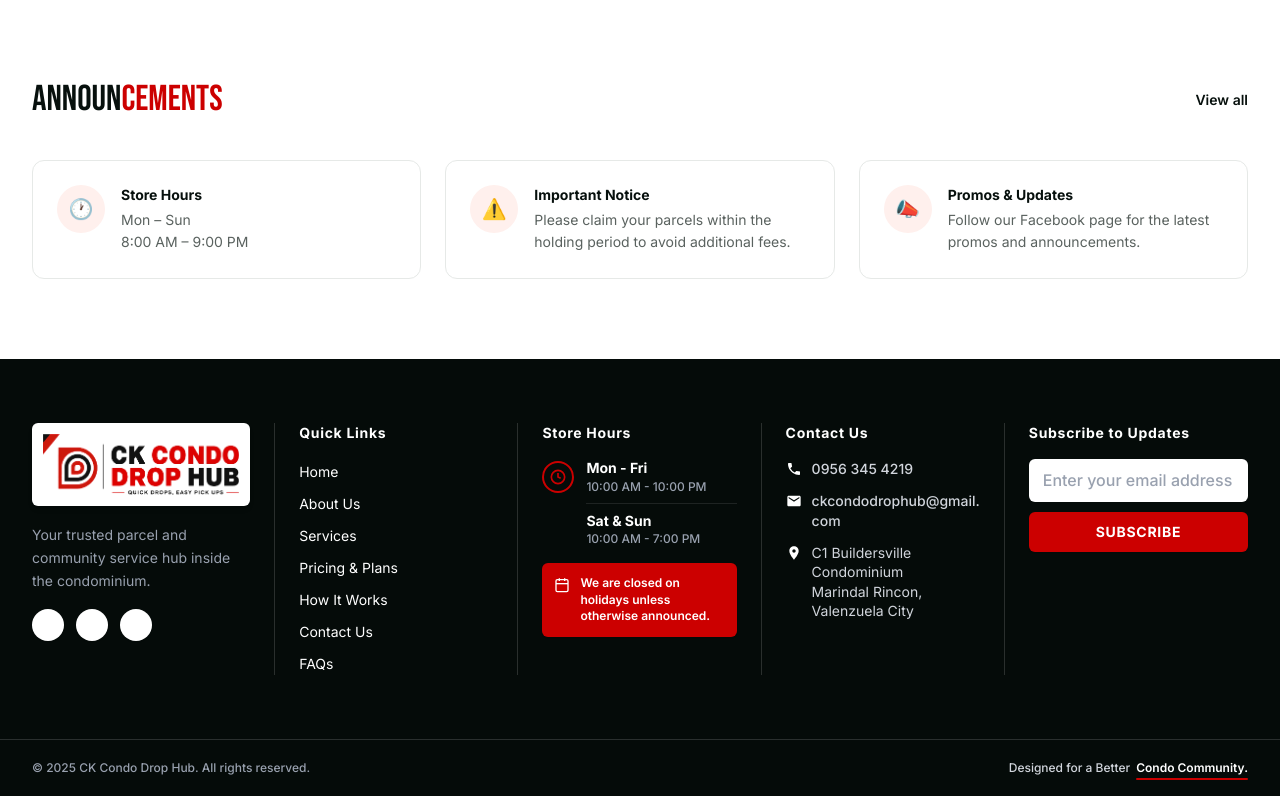
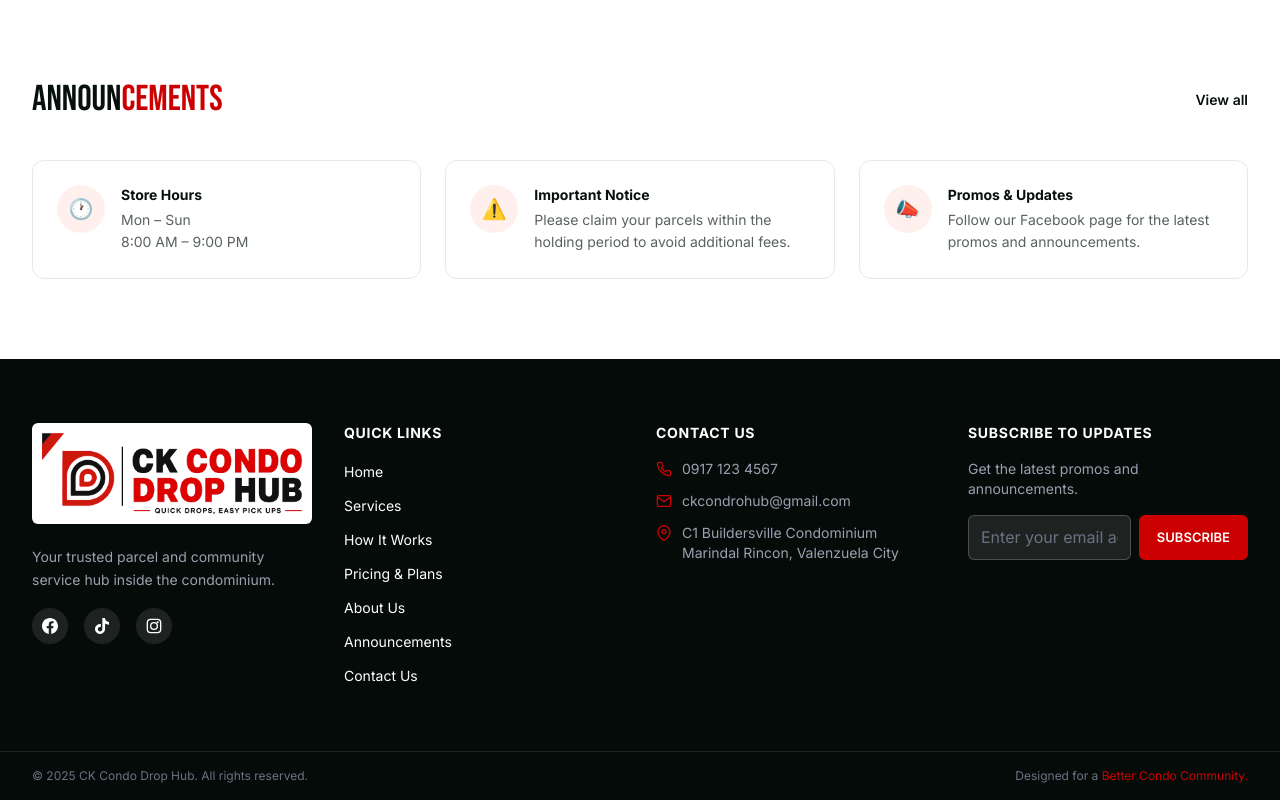
Before and after one commit to FredricksonAcorda/ck-condo-drop-hub, a Next.js app: page / in a window 1280 px wide. Shown: the part 3342-4142 px from the top of the page. Built offline with nearby package versions, Linux system fonts and the light colour scheme.

Commit message:
fix(footer): revert footer layout to 4 columns while preserving authentic white-card logo badge

```diff
--- a/src/components/layout/PublicFooter.tsx
+++ b/src/components/layout/PublicFooter.tsx
@@ -5,23 +5,23 @@ import Image from "next/image";
 
 const quickLinks = [
   { label: "Home", href: "/#home" },
+  { label: "Services", href: "/#services" },
+  { label: "How It Works", href: "/#how-it-works" },
+  { label: "Pricing & Plans", href: "/#pricing" },
   { label: "About Us", href: "/#about" },
-  { label: "Services", href: "/#services" },
-  { label: "Pricing & Plans", href: "/#pricing" },
-  { label: "How It Works", href: "/#how-it-works" },
+  { label: "Announcements", href: "/#announcements" },
   { label: "Contact Us", href: "/#contact" },
-  { label: "FAQs", href: "/#pricing" },
 ];
 
 export default function PublicFooter() {
   return (
     <footer id="contact" className="bg-brand-dark text-white scroll-mt-28">
       <div className="max-w-[1440px] mx-auto px-4 md:px-6 lg:px-8 py-12 lg:py-16">
-        <div className="grid grid-cols-1 md:grid-cols-2 lg:grid-cols-5 gap-8 lg:gap-0 lg:divide-x divide-white/15">
-          {/* Column 1: Brand with authentic white card logo */}
-          <div className="lg:pr-6">
-            <Link href="/" className="inline-block mb-3 group select-none" aria-label="CK Condo Drop Hub Home">
-              <div className="bg-white rounded-md p-2 sm:p-2.5 inline-block shadow-md border border-white/20">
+        <div className="grid grid-cols-1 sm:grid-cols-2 lg:grid-cols-4 gap-10 lg:gap-8">
+          {/* Brand */}
+          <div>
+            <Link href="/" className="inline-block mb-4 group select-none" aria-label="CK Condo Drop Hub Home">
+              <div className="bg-white rounded-md p-2 sm:p-2.5 inline-block shadow-sm">
                 <Image
                   src="/brand/logo.webp"
                   alt="CK Condo Drop Hub — Quick Drops, Easy Pick Ups"
@@ -31,54 +31,30 @@ export default function PublicFooter() {
                 />
               </div>
             </Link>
-            <p className="text-xs sm:text-sm text-gray-400 leading-relaxed max-w-xs mb-4">
+            <p className="text-sm text-gray-400 leading-relaxed max-w-sm">
               Your trusted parcel and community service hub inside the condominium.
             </p>
-            {/* Social Icons matching client screenshot: 3 white circular buttons */}
-            <div className="flex items-center gap-3">
-              <a
-                href="https://facebook.com/ckcondodrophub"
-                target="_blank"
-                rel="noopener noreferrer"
-                aria-label="Facebook"
-                className="w-8 h-8 rounded-full bg-white flex items-center justify-center text-brand-black hover:opacity-90 transition-opacity shadow-sm"
-              >
-                <svg xmlns="http://www.w3.org/2000/svg" className="w-4 h-4 fill-current" viewBox="0 0 24 24">
-                  <path d="M24 12.073c0-6.627-5.373-12-12-12s-12 5.373-12 12c0 5.99 4.388 10.954 10.125 11.854v-8.385H7.078v-3.47h3.047V9.43c0-3.007 1.792-4.669 4.533-4.669 1.312 0 2.686.235 2.686.235v2.953H15.83c-1.491 0-1.956.925-1.956 1.874v2.25h3.328l-.532 3.47h-2.796v8.385C19.612 23.027 24 18.062 24 12.073z"/>
-                </svg>
+            {/* Social Icons */}
+            <div className="flex items-center gap-4 mt-4">
+              <a href="https://facebook.com/ckcondrohub" target="_blank" rel="noopener noreferrer" aria-label="Facebook" className="w-9 h-9 bg-white/10 rounded-full flex items-center justify-center hover:bg-white/20 transition-colors">
+                <svg xmlns="http://www.w3.org/2000/svg" className="w-4 h-4" fill="currentColor" viewBox="0 0 24 24"><path d="M24 12.073c0-6.627-5.373-12-12-12s-12 5.373-12 12c0 5.99 4.388 10.954 10.125 11.854v-8.385H7.078v-3.47h3.047V9.43c0-3.007 1.792-4.669 4.533-4.669 1.312 0 2.686.235 2.686.235v2.953H15.83c-1.491 0-1.956.925-1.956 1.874v2.25h3.328l-.532 3.47h-2.796v8.385C19.612 23.027 24 18.062 24 12.073z"/></svg>
               </a>
-              <a
-                href="https://m.me/ckcondodrophub"
-                target="_blank"
-                rel="noopener noreferrer"
-                aria-label="Messenger"
-                className="w-8 h-8 rounded-full bg-white flex items-center justify-center text-brand-black hover:opacity-90 transition-opacity shadow-sm"
-              >
-                <svg xmlns="http://www.w3.org/2000/svg" className="w-4 h-4 fill-current" viewBox="0 0 24 24">
-                  <path d="M12 0C5.373 0 0 4.974 0 11.111c0 3.498 1.744 6.614 4.469 8.654V24l4.088-2.242c1.082.3 2.23.464 3.443.464 6.627 0 12-4.975 12-11.111C24 4.974 18.627 0 12 0zm1.193 14.963l-3.056-3.259-5.963 3.259 6.556-6.963 3.13 3.259 5.889-3.259-6.556 6.963z"/>
-                </svg>
+              <a href="#" aria-label="TikTok" className="w-9 h-9 bg-white/10 rounded-full flex items-center justify-center hover:bg-white/20 transition-colors">
+                <svg xmlns="http://www.w3.org/2000/svg" className="w-4 h-4" fill="currentColor" viewBox="0 0 24 24"><path d="M12.525.02c1.31-.02 2.61-.01 3.91-.02.08 1.53.63 3.09 1.75 4.17 1.12 1.11 2.7 1.62 4.24 1.79v4.03c-1.44-.05-2.89-.35-4.2-.97-.57-.26-1.1-.59-1.62-.93-.01 2.92.01 5.84-.02 8.75-.08 1.4-.54 2.79-1.35 3.94-1.31 1.92-3.58 3.17-5.91 3.21-1.43.08-2.86-.31-4.08-1.03-2.02-1.19-3.44-3.37-3.65-5.71-.02-.5-.03-1-.01-1.49.18-1.9 1.12-3.72 2.58-4.96 1.66-1.44 3.98-2.13 6.15-1.72.02 1.48-.04 2.96-.04 4.44-.99-.32-2.15-.23-3.02.37-.63.41-1.11 1.04-1.36 1.75-.21.51-.15 1.07-.14 1.61.24 1.64 1.82 3.02 3.5 2.87 1.12-.01 2.19-.66 2.77-1.61.19-.33.4-.67.41-1.06.1-1.79.06-3.57.07-5.36.01-4.03-.01-8.05.02-12.07z"/></svg>
               </a>
-              <a
-                href="https://tiktok.com/@ckcondodrophub"
-                target="_blank"
-                rel="noopener noreferrer"
-                aria-label="TikTok"
-                className="w-8 h-8 rounded-full bg-white flex items-center justify-center text-brand-black hover:opacity-90 transition-opacity shadow-sm"
-              >
-                <svg xmlns="http://www.w3.org/2000/svg" className="w-4 h-4 fill-current" viewBox="0 0 24 24">
-                  <path d="M12.525.02c1.31-.02 2.61-.01 3.91-.02.08 1.53.63 3.09 1.75 4.17 1.12 1.11 2.7 1.62 4.24 1.79v4.03c-1.44-.05-2.89-.35-4.2-.97-.57-.26-1.1-.59-1.62-.93-.01 2.92.01 5.84-.02 8.75-.08 1.4-.54 2.79-1.35 3.94-1.31 1.92-3.58 3.17-5.91 3.21-1.43.08-2.86-.31-4.08-1.03-2.02-1.19-3.44-3.37-3.65-5.71-.02-.5-.03-1-.01-1.49.18-1.9 1.12-3.72 2.58-4.96 1.66-1.44 3.98-2.13 6.15-1.72.02 1.48-.04 2.96-.04 4.44-.99-.32-2.15-.23-3.02.37-.63.41-1.11 1.04-1.36 1.75-.21.51-.15 1.07-.14 1.61.24 1.64 1.82 3.02 3.5 2.87 1.12-.01 2.19-.66 2.77-1.61.19-.33.4-.67.41-1.06.1-1.79.06-3.57.07-5.36.01-4.03-.01-8.05.02-12.07z"/>
-                </svg>
+              <a href="#" aria-label="Instagram" className="w-9 h-9 bg-white/10 rounded-full flex items-center justify-center hover:bg-white/20 transition-colors">
+                <svg xmlns="http://www.w3.org/2000/svg" className="w-4 h-4" fill="none" stroke="currentColor" strokeWidth="2" viewBox="0 0 24 24"><rect x="2" y="2" width="20" height="20" rx="5"/><circle cx="12" cy="12" r="5"/><circle cx="17.5" cy="6.5" r="1.5" fill="currentColor" stroke="none"/></svg>
               </a>
             </div>
           </div>
 
-          {/* Column 2: Quick Links */}
-          <div className="lg:px-6">
-            <h3 className="text-sm font-bold tracking-wider mb-4 text-white">Quick Links</h3>
-            <ul className="space-y-2">
+          {/* Quick Links */}
+          <div>
+            <h3 className="text-sm font-bold uppercase tracking-wider mb-4">Quick Links</h3>
+            <ul className="space-y-2.5">
               {quickLinks.map((link) => (
-                <li key={link.label}>
-                  <Link href={link.href} className="text-xs sm:text-sm text-gray-400 hover:text-white transition-colors">
+                <li key={link.href}>
+                  <Link href={link.href} className="text-sm text-gray-400 hover:text-white transition-colors">
                     {link.label}
                   </Link>
                 </li>
@@ -86,63 +62,21 @@ export default function PublicFooter() {
             </ul>
           </div>
 
-          {/* Column 3: Store Hours (Beside Quick Links) */}
-          <div className="lg:px-6">
-            <h3 className="text-sm font-bold tracking-wider mb-4 text-white">Store Hours</h3>
-            <div className="space-y-4">
-              <div className="flex items-start gap-3">
-                <div className="w-8 h-8 rounded-full border-2 border-brand-red flex items-center justify-center shrink-0 mt-0.5 text-brand-red">
-                  <svg xmlns="http://www.w3.org/2000/svg" className="w-4 h-4 stroke-current" fill="none" strokeWidth="2.5" viewBox="0 0 24 24">
-                    <circle cx="12" cy="12" r="10"/>
-                    <polyline points="12 6 12 12 16 14"/>
-                  </svg>
-                </div>
-                <div className="space-y-2 flex-1">
-                  <div>
-                    <p className="text-sm font-bold text-white leading-tight">Mon - Fri</p>
-                    <p className="text-xs text-gray-400 font-medium mt-0.5">10:00 AM - 10:00 PM</p>
-                  </div>
-                  <div className="border-t border-white/10 pt-2">
-                    <p className="text-sm font-bold text-white leading-tight">Sat & Sun</p>
-                    <p className="text-xs text-gray-400 font-medium mt-0.5">10:00 AM - 7:00 PM</p>
-                  </div>
-                </div>
-              </div>
-
-              {/* Red holiday notice banner */}
-              <div className="bg-brand-red text-white rounded-md p-2.5 sm:p-3 flex items-start gap-2.5 text-xs font-semibold shadow-sm">
-                <svg xmlns="http://www.w3.org/2000/svg" className="w-4 h-4 shrink-0 mt-0.5 stroke-current" fill="none" strokeWidth="2" viewBox="0 0 24 24">
-                  <rect x="3" y="4" width="18" height="18" rx="2" ry="2"/>
-                  <line x1="16" y1="2" x2="16" y2="6"/>
-                  <line x1="8" y1="2" x2="8" y2="6"/>
-                  <line x1="3" y1="10" x2="21" y2="10"/>
-                </svg>
-                <span className="leading-snug">We are closed on holidays unless otherwise announced.</span>
-              </div>
-            </div>
-          </div>
-
-          {/* Column 4: Contact Us */}
-          <div className="lg:px-6">
-            <h3 className="text-sm font-bold tracking-wider mb-4 text-white">Contact Us</h3>
+          {/* Contact Us */}
+          <div>
+            <h3 className="text-sm font-bold uppercase tracking-wider mb-4">Contact Us</h3>
             <ul className="space-y-3">
               <li className="flex items-start gap-2.5">
-                <svg xmlns="http://www.w3.org/2000/svg" className="w-4 h-4 mt-0.5 text-white shrink-0" fill="currentColor" viewBox="0 0 24 24">
-                  <path d="M20 15.5c-1.25 0-2.45-.2-3.57-.57a1.02 1.02 0 0 0-1.02.24l-2.2 2.2a15.045 15.045 0 0 1-6.59-6.59l2.2-2.21a.96.96 0 0 0 .25-1A11.36 11.36 0 0 1 8.5 4c0-.55-.45-1-1-1H4c-.55 0-1 .45-1 1 0 9.39 7.61 17 17 17 .55 0 1-.45 1-1v-3.5c0-.55-.45-1-1-1z"/>
-                </svg>
-                <span className="text-xs sm:text-sm text-gray-300 font-medium">0956 345 4219</span>
+                <svg xmlns="http://www.w3.org/2000/svg" className="w-4 h-4 mt-0.5 text-brand-red shrink-0" fill="none" stroke="currentColor" strokeWidth="2" viewBox="0 0 24 24"><path d="M22 16.92v3a2 2 0 0 1-2.18 2 19.79 19.79 0 0 1-8.63-3.07 19.5 19.5 0 0 1-6-6 19.79 19.79 0 0 1-3.07-8.67A2 2 0 0 1 4.11 2h3a2 2 0 0 1 2 1.72c.127.96.361 1.903.7 2.81a2 2 0 0 1-.45 2.11L8.09 9.91a16 16 0 0 0 6 6l1.27-1.27a2 2 0 0 1 2.11-.45c.907.339 1.85.573 2.81.7A2 2 0 0 1 22 16.92z"/></svg>
+                <span className="text-sm text-gray-400">0917 123 4567</span>
               </li>
               <li className="flex items-start gap-2.5">
-                <svg xmlns="http://www.w3.org/2000/svg" className="w-4 h-4 mt-0.5 text-white shrink-0" fill="currentColor" viewBox="0 0 24 24">
-                  <path d="M20 4H4c-1.1 0-1.99.9-1.99 2L2 18c0 1.1.9 2 2 2h16c1.1 0 2-.9 2-2V6c0-1.1-.9-2-2-2zm0 4l-8 5-8-5V6l8 5 8-5v2z"/>
-                </svg>
-                <span className="text-xs sm:text-sm text-gray-300 font-medium break-all">ckcondodrophub@gmail.com</span>
+                <svg xmlns="http://www.w3.org/2000/svg" className="w-4 h-4 mt-0.5 text-brand-red shrink-0" fill="none" stroke="currentColor" strokeWidth="2" viewBox="0 0 24 24"><path d="M4 4h16c1.1 0 2 .9 2 2v12c0 1.1-.9 2-2 2H4c-1.1 0-2-.9-2-2V6c0-1.1.9-2 2-2z"/><polyline points="22,6 12,13 2,6"/></svg>
+                <span className="text-sm text-gray-400">ckcondrohub@gmail.com</span>
               </li>
               <li className="flex items-start gap-2.5">
-                <svg xmlns="http://www.w3.org/2000/svg" className="w-4 h-4 mt-0.5 text-white shrink-0" fill="currentColor" viewBox="0 0 24 24">
-                  <path d="M12 2C8.13 2 5 5.13 5 9c0 5.25 7 13 7 13s7-7.75 7-13c0-3.87-3.13-7-7-7zm0 9.5c-1.38 0-2.5-1.12-2.5-2.5s1.12-2.5 2.5-2.5 2.5 1.12 2.5 2.5-1.12 2.5-2.5 2.5z"/>
-                </svg>
-                <span className="text-xs sm:text-sm text-gray-300 leading-snug">
+                <svg xmlns="http://www.w3.org/2000/svg" className="w-4 h-4 mt-0.5 text-brand-red shrink-0" fill="none" stroke="currentColor" strokeWidth="2" viewBox="0 0 24 24"><path d="M21 10c0 7-9 13-9 13s-9-6-9-13a9 9 0 0 1 18 0z"/><circle cx="12" cy="10" r="3"/></svg>
+                <span className="text-sm text-gray-400">
                   C1 Buildersville Condominium<br />
                   Marindal Rincon, Valenzuela City
                 </span>
@@ -150,20 +84,18 @@ export default function PublicFooter() {
             </ul>
           </div>
 
-          {/* Column 5: Subscribe to Updates */}
-          <div className="lg:pl-6">
-            <h3 className="text-sm font-bold tracking-wider mb-4 text-white">Subscribe to Updates</h3>
-            <form className="space-y-2.5" onSubmit={(e) => e.preventDefault()}>
+          {/* Subscribe */}
+          <div>
+            <h3 className="text-sm font-bold uppercase tracking-wider mb-4">Subscribe to Updates</h3>
+            <p className="text-sm text-gray-400 mb-4">Get the latest promos and announcements.</p>
+            <form className="flex gap-2" onSubmit={(e) => e.preventDefault()}>
               <input
                 type="email"
                 placeholder="Enter your email address"
-                className="w-full bg-white text-brand-black placeholder:text-gray-400 rounded-md px-3.5 py-2.5 text-xs sm:text-sm focus:outline-none focus:ring-2 focus:ring-brand-red font-medium"
+                className="flex-1 bg-white/10 border border-white/20 rounded-md px-3 py-2.5 text-sm text-white placeholder:text-gray-500 focus:outline-none focus:border-brand-red min-w-0"
                 aria-label="Email for newsletter"
               />
-              <button
-                type="submit"
-                className="w-full bg-brand-red hover:bg-[#b30000] text-white font-bold py-2.5 px-4 rounded-md uppercase tracking-wider text-xs sm:text-sm transition-colors shadow-sm cursor-pointer"
-              >
+              <button type="submit" className="btn btn-primary btn-sm shrink-0 px-4">
                 SUBSCRIBE
               </button>
             </form>
@@ -171,19 +103,15 @@ export default function PublicFooter() {
         </div>
       </div>
 
-      {/* Copyright & Tagline with Red Accent Line */}
-      <div className="border-t border-white/15">
-        <div className="max-w-[1440px] mx-auto px-4 md:px-6 lg:px-8 py-5 flex flex-col sm:flex-row justify-between items-center gap-3">
-          <p className="text-xs text-gray-400 font-medium">
+      {/* Copyright */}
+      <div className="border-t border-white/10">
+        <div className="max-w-[1440px] mx-auto px-4 md:px-6 lg:px-8 py-4 flex flex-col sm:flex-row justify-between items-center gap-2">
+          <p className="text-xs text-gray-500">
             © 2025 CK Condo Drop Hub. All rights reserved.
           </p>
-          <div className="text-xs text-gray-300 font-medium flex items-center gap-1.5">
-            <span>Designed for a Better</span>
-            <span className="relative font-semibold text-white">
-              Condo Community.
-              <span className="absolute -bottom-1 left-0 right-0 h-[2px] bg-brand-red rounded-full" />
-            </span>
-          </div>
+          <p className="text-xs text-gray-500">
+            Designed for a <span className="text-brand-red">Better Condo Community.</span>
+          </p>
         </div>
       </div>
     </footer>
```
